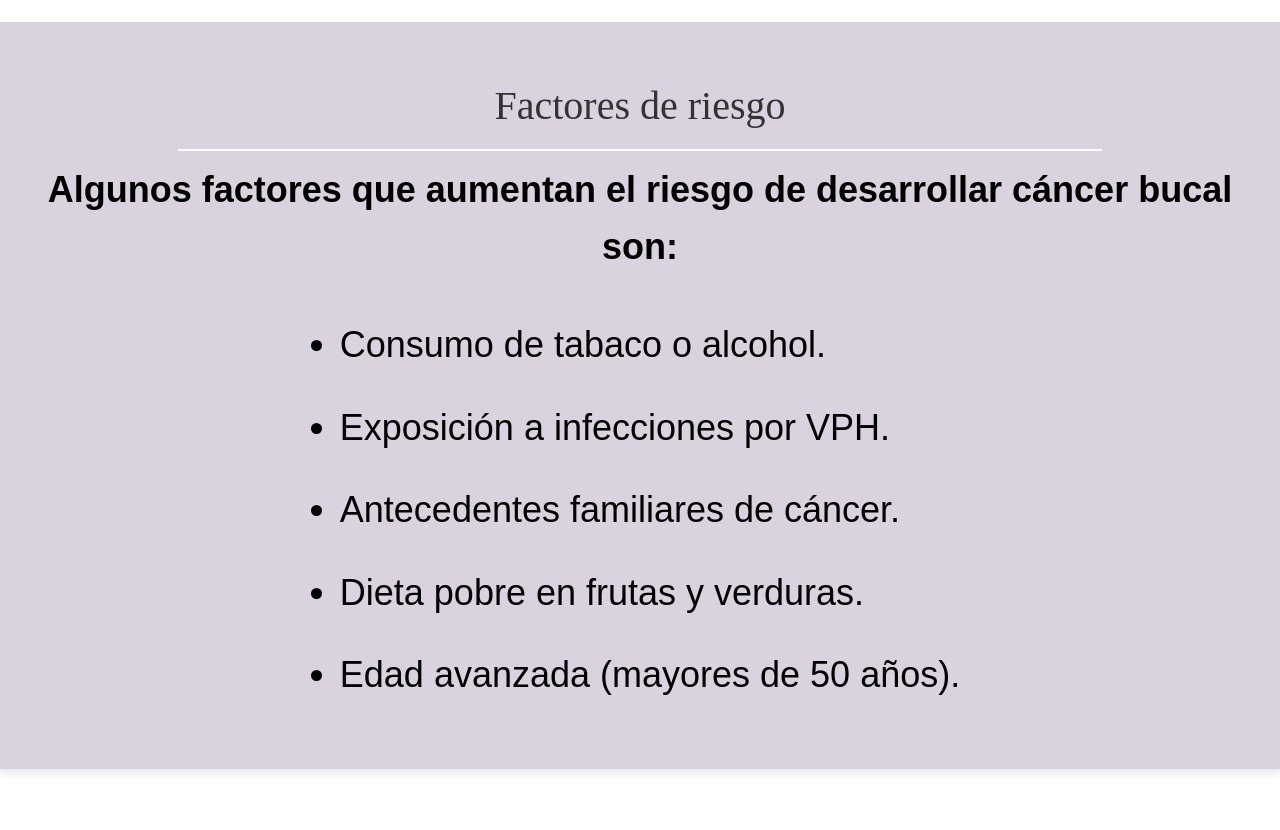
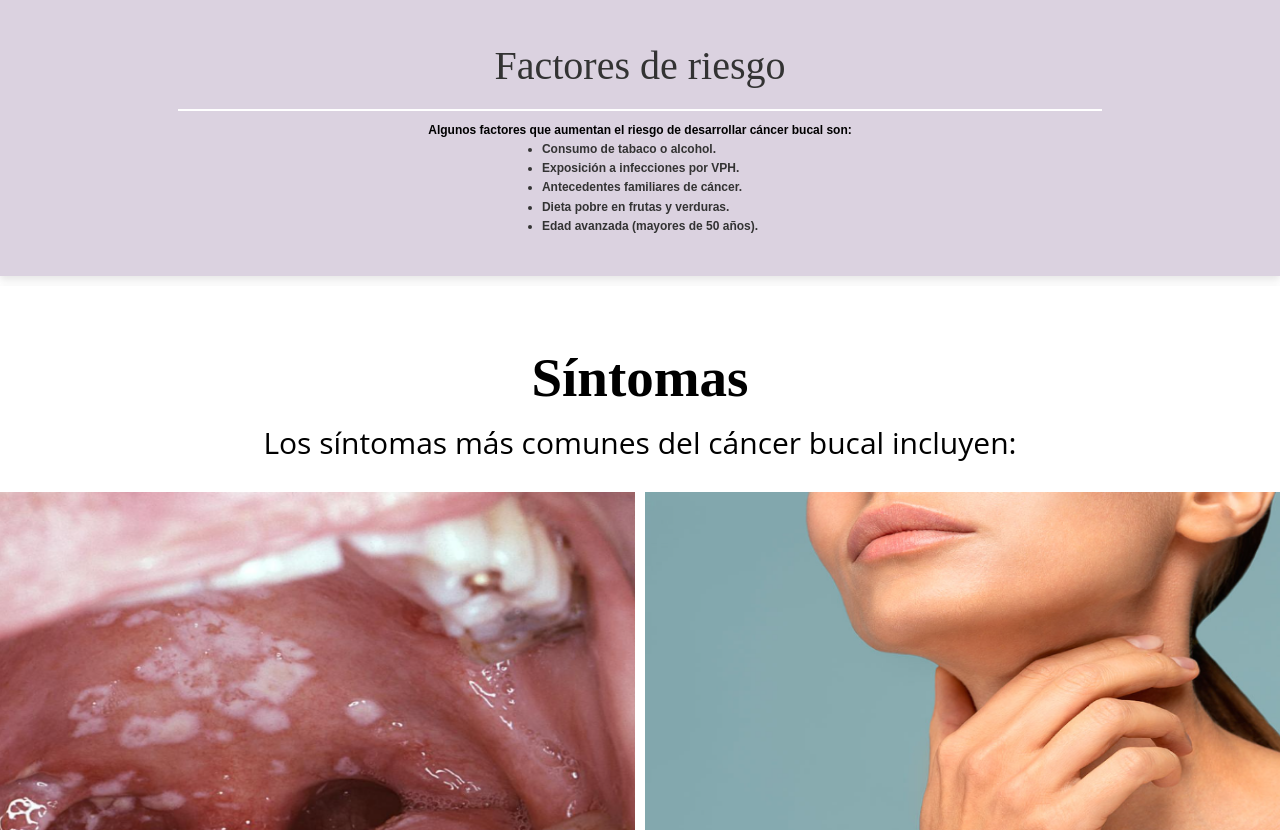
Before and after one commit to MaylinAnzures/DreamTeamMaster, a React (Vite) app in the folder HealthySmile/: page /Cancer in a window 1280 px wide. Shown: the part 2680-3510 px from the top of the page. Built offline with nearby package versions, Linux system fonts and the light colour scheme.

Commit message:
oncetres

```diff
--- a/HealthySmile/src/componentes/Cancer.css
+++ b/HealthySmile/src/componentes/Cancer.css
@@ -1,4 +1,4 @@
-body {
+#bodyMitzi {
     font-family: Arial, sans-serif;
     margin: 0;
     padding: 0;
@@ -499,27 +499,27 @@ h2.titulo-principal {
     position: relative;
 }
 
-h2 {
+#bodyMitzi h2 {
     font-size: 60px; /* Tamaño de fuente más pequeño */
     font-weight: lighter; /* Estilo más delicado */
     margin-bottom: 20px;
 }
 
-p {
+#bodyMitzi p {
     font-size: 36px;
     font-weight: bold;
     margin-bottom: 40px;
 }
 
 /* Estilo para las listas en secciones */
-ul {
+#bodyMitzi ul {
     list-style-type: disc;
     padding-left: 50px;
     font-weight: normal;
     text-align: center;
 }
 
-ul li {
+#bodyMitzi ul li {
     color: #000000; /* Color del texto */
     text-align: left; /* Alinea el texto a la izquierda en los elementos de la lista */
     font-size: 36px;
--- a/HealthySmile/src/componentes/Caries.css
+++ b/HealthySmile/src/componentes/Caries.css
@@ -1,4 +1,4 @@
-body {
+#bodyMitzi {
     font-family: Arial, sans-serif;
     margin: 0;
     padding: 0;
@@ -499,27 +499,27 @@ h2.titulo-principal {
     position: relative;
 }
 
-h2 {
+#bodyMitzi h2 {
     font-size: 60px; /* Tamaño de fuente más pequeño */
     font-weight: lighter; /* Estilo más delicado */
     margin-bottom: 20px;
 }
 
-p {
+#bodyMitzi p {
     font-size: 36px;
     font-weight: bold;
     margin-bottom: 40px;
 }
 
 /* Estilo para las listas en secciones */
-ul {
+#bodyMitzi ul {
     list-style-type: disc;
     padding-left: 50px;
     font-weight: normal;
     text-align: center;
 }
 
-ul li {
+#bodyMitzi ul li {
     color: #000000; /* Color del texto */
     text-align: left; /* Alinea el texto a la izquierda en los elementos de la lista */
     font-size: 36px;
--- a/HealthySmile/src/componentes/Gingivitis.css
+++ b/HealthySmile/src/componentes/Gingivitis.css
@@ -1,4 +1,4 @@
-body {
+#bodyMitzi {
     font-family: Arial, sans-serif;
     margin: 0;
     padding: 0;
@@ -499,27 +499,27 @@ h2.titulo-principal {
     position: relative;
 }
 
-h2 {
+#bodyMitzi h2 {
     font-size: 60px; /* Tamaño de fuente más pequeño */
     font-weight: lighter; /* Estilo más delicado */
     margin-bottom: 20px;
 }
 
-p {
+#bodyMitzi p {
     font-size: 36px;
     font-weight: bold;
     margin-bottom: 40px;
 }
 
 /* Estilo para las listas en secciones */
-ul {
+#bodyMitzi ul {
     list-style-type: disc;
     padding-left: 50px;
     font-weight: normal;
     text-align: center;
 }
 
-ul li {
+#bodyMitzi ul li {
     color: #000000; /* Color del texto */
     text-align: left; /* Alinea el texto a la izquierda en los elementos de la lista */
     font-size: 36px;
--- a/HealthySmile/src/componentes/Halitosis.css
+++ b/HealthySmile/src/componentes/Halitosis.css
@@ -1,4 +1,4 @@
-body {
+#bodyMitzi {
     font-family: Arial, sans-serif;
     margin: 0;
     padding: 0;
@@ -499,27 +499,27 @@ h2.titulo-principal {
     position: relative;
 }
 
-h2 {
+#bodyMitzi h2 {
     font-size: 60px; /* Tamaño de fuente más pequeño */
     font-weight: lighter; /* Estilo más delicado */
     margin-bottom: 20px;
 }
 
-p {
+#bodyMitzi p {
     font-size: 36px;
     font-weight: bold;
     margin-bottom: 40px;
 }
 
 /* Estilo para las listas en secciones */
-ul {
+#bodyMitzi ul {
     list-style-type: disc;
     padding-left: 50px;
     font-weight: normal;
     text-align: center;
 }
 
-ul li {
+#bodyMitzi ul li {
     color: #000000; /* Color del texto */
     text-align: left; /* Alinea el texto a la izquierda en los elementos de la lista */
     font-size: 36px;
--- a/HealthySmile/src/componentes/Implantes.css
+++ b/HealthySmile/src/componentes/Implantes.css
@@ -1,4 +1,4 @@
-body {
+#bodyMitzi {
     font-family: Arial, sans-serif;
     margin: 0;
     padding: 0;
@@ -499,27 +499,27 @@ h2.titulo-principal {
     position: relative;
 }
 
-h2 {
+#bodyMitzi h2 {
     font-size: 60px; /* Tamaño de fuente más pequeño */
     font-weight: lighter; /* Estilo más delicado */
     margin-bottom: 20px;
 }
 
-p {
+#bodyMitzi p {
     font-size: 36px;
     font-weight: bold;
     margin-bottom: 40px;
 }
 
 /* Estilo para las listas en secciones */
-ul {
+#bodyMitzi ul {
     list-style-type: disc;
     padding-left: 50px;
     font-weight: normal;
     text-align: center;
 }
 
-ul li {
+#bodyMitzi ul li {
     color: #000000; /* Color del texto */
     text-align: left; /* Alinea el texto a la izquierda en los elementos de la lista */
     font-size: 36px;
--- a/HealthySmile/src/componentes/Periodontitis.css
+++ b/HealthySmile/src/componentes/Periodontitis.css
@@ -1,4 +1,4 @@
-body {
+#bodyMitzi {
     font-family: Arial, sans-serif;
     margin: 0;
     padding: 0;
@@ -499,27 +499,27 @@ h2.titulo-principal {
     position: relative;
 }
 
-h2 {
+#bodyMitzi h2 {
     font-size: 60px; /* Tamaño de fuente más pequeño */
     font-weight: lighter; /* Estilo más delicado */
     margin-bottom: 20px;
 }
 
-p {
+#bodyMitzi p {
     font-size: 36px;
     font-weight: bold;
     margin-bottom: 40px;
 }
 
 /* Estilo para las listas en secciones */
-ul {
+#bodyMitzi ul {
     list-style-type: disc;
     padding-left: 50px;
     font-weight: normal;
     text-align: center;
 }
 
-ul li {
+#bodyMitzi ul li {
     color: #000000; /* Color del texto */
     text-align: left; /* Alinea el texto a la izquierda en los elementos de la lista */
     font-size: 36px;
--- a/HealthySmile/src/componentes/Quiste.css
+++ b/HealthySmile/src/componentes/Quiste.css
@@ -1,4 +1,4 @@
-body {
+#bodyMitzi {
     font-family: Arial, sans-serif;
     margin: 0;
     padding: 0;
@@ -499,27 +499,27 @@ h2.titulo-principal {
     position: relative;
 }
 
-h2 {
+#bodyMitzi h2 {
     font-size: 60px; /* Tamaño de fuente más pequeño */
     font-weight: lighter; /* Estilo más delicado */
     margin-bottom: 20px;
 }
 
-p {
+#bodyMitzi p {
     font-size: 36px;
     font-weight: bold;
     margin-bottom: 40px;
 }
 
 /* Estilo para las listas en secciones */
-ul {
+#bodyMitzi ul {
     list-style-type: disc;
     padding-left: 50px;
     font-weight: normal;
     text-align: center;
 }
 
-ul li {
+#bodyMitzi ul li {
     color: #000000; /* Color del texto */
     text-align: left; /* Alinea el texto a la izquierda en los elementos de la lista */
     font-size: 36px;
--- a/HealthySmile/src/componentes/Quiste.jsx
+++ b/HealthySmile/src/componentes/Quiste.jsx
@@ -23,8 +23,9 @@ export default function QuisteBucal() {
     return (
         <div>
             <HeaderApp />
-            {/* Sección destacada de título "Quiste Bucal" */}
-            <div className="hero">
+            <div id="bodyMitzi">
+{/* Sección destacada de título "Quiste Bucal" */}
+<div className="hero">
                 <h1>Quiste Bucal</h1>
             </div>
 
@@ -152,6 +153,7 @@ export default function QuisteBucal() {
                     <li>Evaluación y seguimiento: Exámenes regulares para monitorear el área y asegurarse de que el quiste no vuelva a formarse.</li>
                 </ul>
             </div>
+            </div>
             <FooterApp />
         </div>
     );
--- a/HealthySmile/src/componentes/Sensibilidad.css
+++ b/HealthySmile/src/componentes/Sensibilidad.css
@@ -1,4 +1,4 @@
-body {
+#bodyMitzi {
     font-family: Arial, sans-serif;
     margin: 0;
     padding: 0;
@@ -499,27 +499,27 @@ h2.titulo-principal {
     position: relative;
 }
 
-h2 {
+#bodyMitzi h2 {
     font-size: 60px; /* Tamaño de fuente más pequeño */
     font-weight: lighter; /* Estilo más delicado */
     margin-bottom: 20px;
 }
 
-p {
+#bodyMitzi p {
     font-size: 36px;
     font-weight: bold;
     margin-bottom: 40px;
 }
 
 /* Estilo para las listas en secciones */
-ul {
+#bodyMitzi ul {
     list-style-type: disc;
     padding-left: 50px;
     font-weight: normal;
     text-align: center;
 }
 
-ul li {
+#bodyMitzi ul li {
     color: #000000; /* Color del texto */
     text-align: left; /* Alinea el texto a la izquierda en los elementos de la lista */
     font-size: 36px;
--- a/HealthySmile/src/componentes/Traumatismo.css
+++ b/HealthySmile/src/componentes/Traumatismo.css
@@ -1,4 +1,4 @@
-body {
+#bodyMitzi {
     font-family: Arial, sans-serif;
     margin: 0;
     padding: 0;
@@ -499,27 +499,27 @@ h2.titulo-principal {
     position: relative;
 }
 
-h2 {
+#bodyMitzi h2 {
     font-size: 60px; /* Tamaño de fuente más pequeño */
     font-weight: lighter; /* Estilo más delicado */
     margin-bottom: 20px;
 }
 
-p {
+#bodyMitzi p {
     font-size: 36px;
     font-weight: bold;
     margin-bottom: 40px;
 }
 
 /* Estilo para las listas en secciones */
-ul {
+#bodyMitzi ul {
     list-style-type: disc;
     padding-left: 50px;
     font-weight: normal;
     text-align: center;
 }
 
-ul li {
+#bodyMitzi ul li {
     color: #000000; /* Color del texto */
     text-align: left; /* Alinea el texto a la izquierda en los elementos de la lista */
     font-size: 36px;
```
